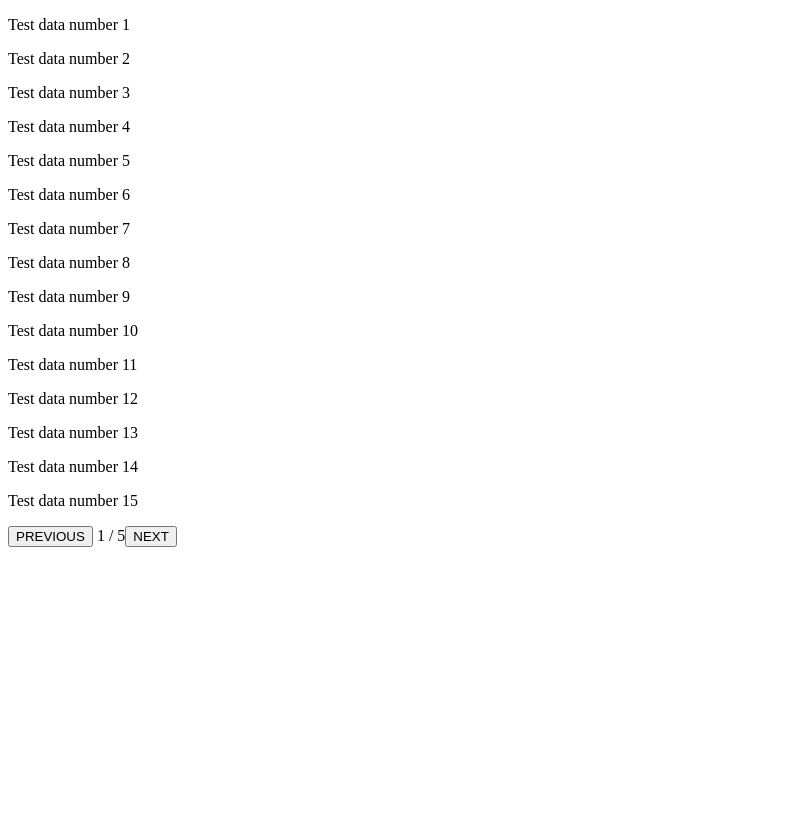
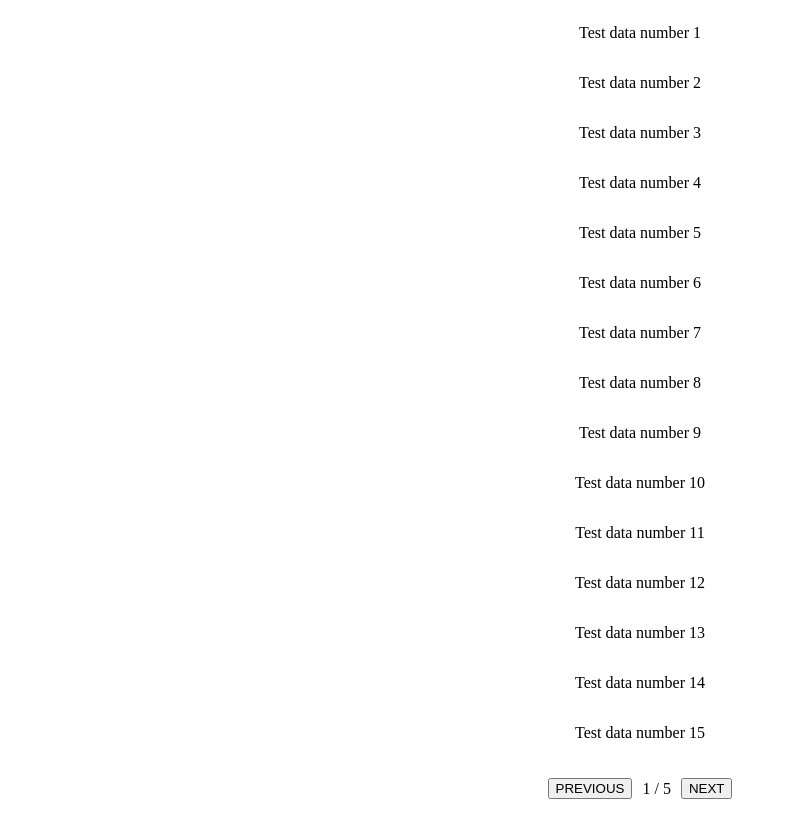
Before and after one commit to JKusiak/FHV-WebApp-Course, a React (Create React App) app: page / in a window 1280 px wide. Shown: the whole page, without its empty margins (0-787 px from the left). Built offline with nearby package versions, Linux system fonts and the light colour scheme.

Commit message:
add jest 100% test coverage and styles, fixed dependency tree again

```diff
--- a/src/view/App.tsx
+++ b/src/view/App.tsx
@@ -12,6 +12,7 @@ function App() {
     store.updateMockData(store.getPage);
   });
 
+
   return (
     <>
       <DataGallery store={store}/>
--- a/src/view/DataGallery.tsx
+++ b/src/view/DataGallery.tsx
@@ -1,5 +1,5 @@
 import { observer } from "mobx-react-lite"
-import React, { FC } from "react"
+import { FC } from "react"
 import Store from "../logic/Store"
 import DataEntry from "./DataEntry"
 
@@ -10,9 +10,15 @@ interface DataGalleryProps{
 const DataGallery:FC<DataGalleryProps> = (props) => {
 
       return (
-      <>
+      <div id='galleryWrapper' style={{
+            display: 'flex',
+            flexDirection: 'column',
+            justifyContent:'center',
+            alignItems:'center',
+            marginBottom: 20
+      }}>
             {props.store.allEntries.map((currentEntry, key) => <DataEntry text={currentEntry} key={key}></DataEntry> )}
-      </>
+      </div>
       )
 }
 
--- a/src/view/NextButton.tsx
+++ b/src/view/NextButton.tsx
@@ -15,7 +15,10 @@ const NextButton: FC<ButtonProps> = (props) => {
       }
 
       return (
-            <button id={props.id} onClick={handleClick}>{props.children}</button>
+            <button id={props.id} onClick={handleClick}style={{
+                  marginLeft: 10,
+                  marginRight: 10}}>
+            {props.children}</button>
       )
 }
 
--- a/src/view/Pagination.tsx
+++ b/src/view/Pagination.tsx
@@ -10,12 +10,18 @@ interface PaginationProps {
 const Pagination: FC<PaginationProps> = (props) => {
 
       return (
-      <>
+      <div style={{
+            display: 'flex',
+            justifyContent:'center',
+            alignItems:'center',
+            marginBottom: 20
+
+      }}>
             <NextButton id={'previous'} store={props.store} onClick={() => {props.store.setPage("previous")}}>PREVIOUS</NextButton>
             <span id={'paginationText'}> {props.store.currentPage.toString()} / {props.store.totalPages}</span>
             <NextButton id={'next'} store={props.store} onClick={() => {props.store.setPage("next");}}>NEXT</NextButton>
 
-      </>
+      </div>
       )
 }
 
```
Also changed, not shown: package.json (+5 -6 lines), src/tests/Tests/test.tsx (+75 -0 lines), 2 other files (tests, documents, lock files or other folders).
